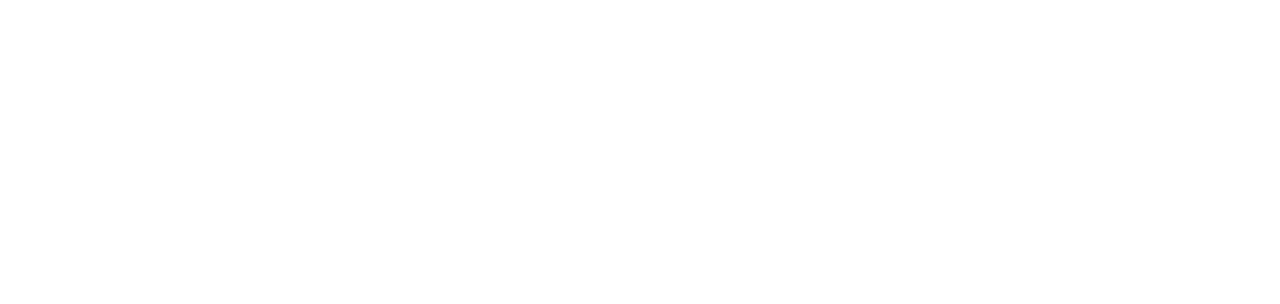
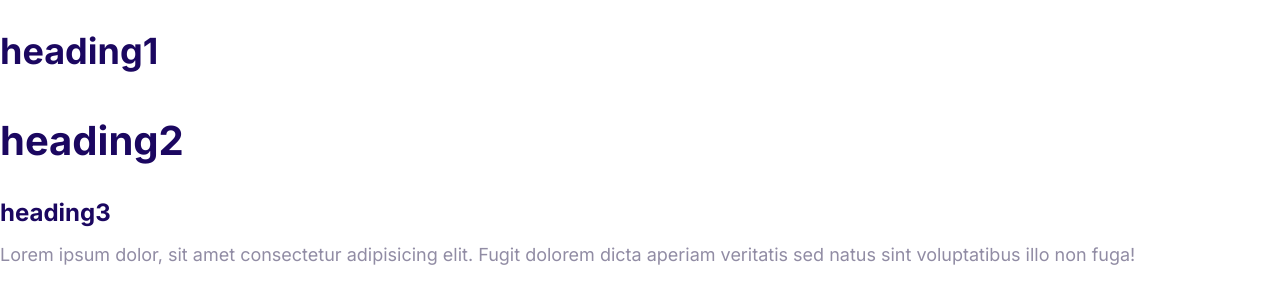
Before and after one commit to Q7Elite/gracify, a plain HTML site: page index.html in a window 1280 px wide. Drawn offline with nearby package versions, Linux system fonts and the light colour scheme.

Commit message:
Define the font style.

```diff
--- a/css/styles.css
+++ b/css/styles.css
@@ -1,4 +1,4 @@
-html {
+/* html {
     line-height: 1.15;
     -webkit-text-size-adjust: 100%;
 }
@@ -9,7 +9,7 @@ body {
 
 main {
     display: block;
-}
+} */
 
 :root {
     --color-primary: #2584ff;
@@ -21,3 +21,61 @@ main {
     --color-border: #ccc;
     --border-radius: 30px;
 }
+
+html {
+    /* 62.5% of 16px = 10px */
+    font-size: 62.5%;
+}
+
+body {
+    font-family: Inter, Arial, Arial, Helvetica, sans-serif;
+    font-size: 2.4rem;
+    line-height: 1.5;
+    color: var(--color-body);
+}
+
+h1,
+h2,
+h3  {
+    color: var(--color-headings);
+    margin-bottom: 1rem;
+
+}
+
+h1 {
+    font-size: 7rem;
+}
+
+h2 {
+    font-size: 4rem;
+}
+
+h3 {
+    font-size: 2.8rem;
+}
+
+p {
+    margin-top: 0;
+}
+
+@media screen and (min-width: 1024px) {
+    body {
+        font-size: 1.8rem;
+    }
+
+    h1 {
+        font-size: 8rem;
+    }
+
+    h2 {
+        font-size: 4rem;
+    }
+
+    h3 {
+        font-size: 2.4rem;
+    }
+}
+
+a {
+    text-decoration: none;
+}
--- a/index.html
+++ b/index.html
@@ -15,5 +15,13 @@
     <link rel="stylesheet" href="css/normalize.css" />
     <link rel="stylesheet" href="https://unpkg.com/aos@next/dist/aos.css" />
   </head>
-  <body></body>
+  <body>
+    <h1>heading1</h1>
+    <h2>heading2</h2>
+    <h3>heading3</h3>
+    <p>
+      Lorem ipsum dolor, sit amet consectetur adipisicing elit. Fugit dolorem
+      dicta aperiam veritatis sed natus sint voluptatibus illo non fuga!
+    </p>
+  </body>
 </html>
```
